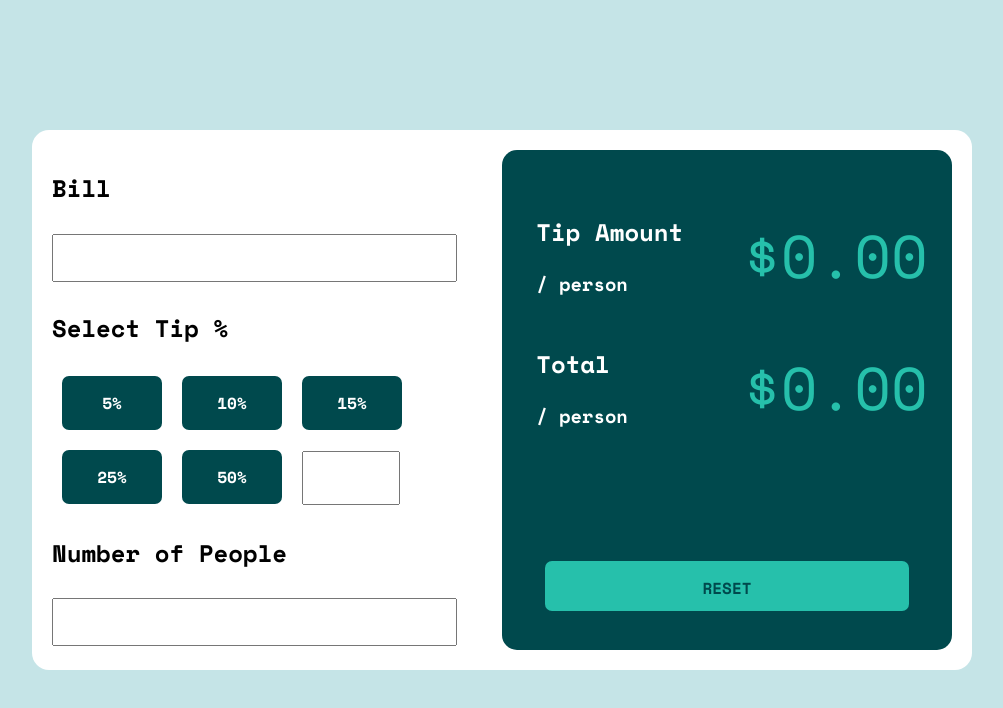
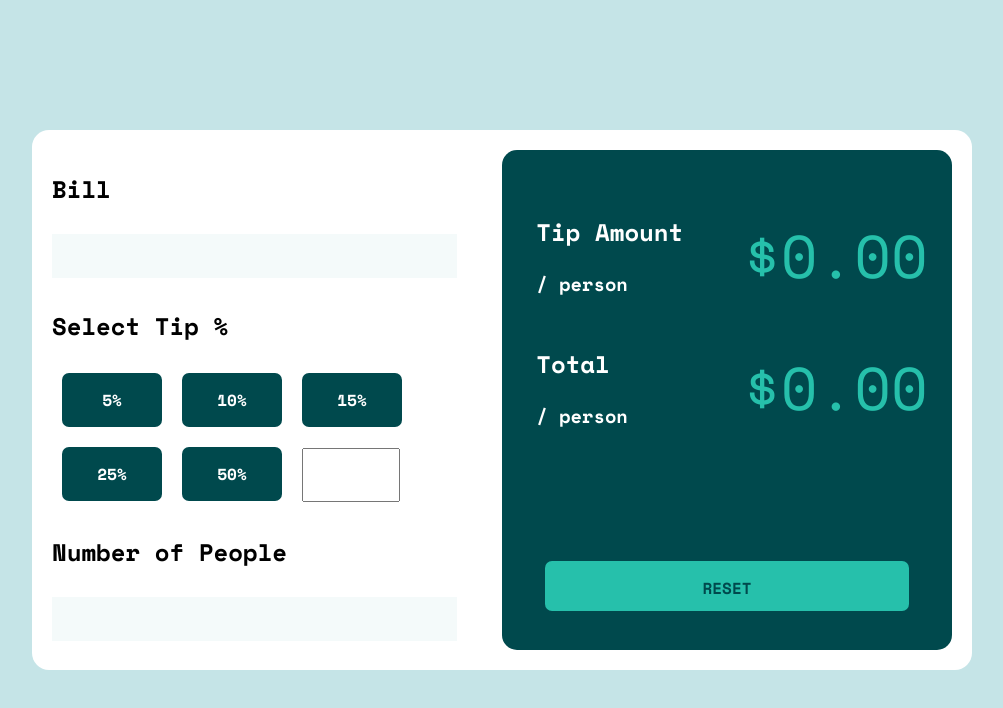
Before and after one commit to HigorAnjos/TipCalculatorApp, a React (Create React App) app: page / in a window 1280 px wide. Shown: the top 708 px of the page, without its empty margins (138-1141 px from the left). Built offline with nearby package versions, Linux system fonts and the light colour scheme.

Commit message:
input color

```diff
--- a/src/components/input/input.css
+++ b/src/components/input/input.css
@@ -14,6 +14,8 @@
   padding: 12px 20px;
   margin: 8px 0;
   box-sizing: border-box;
+  background-color: hsl(189, 41%, 97%);
+  border: none;
 }
 
 #select-tip button {
```
